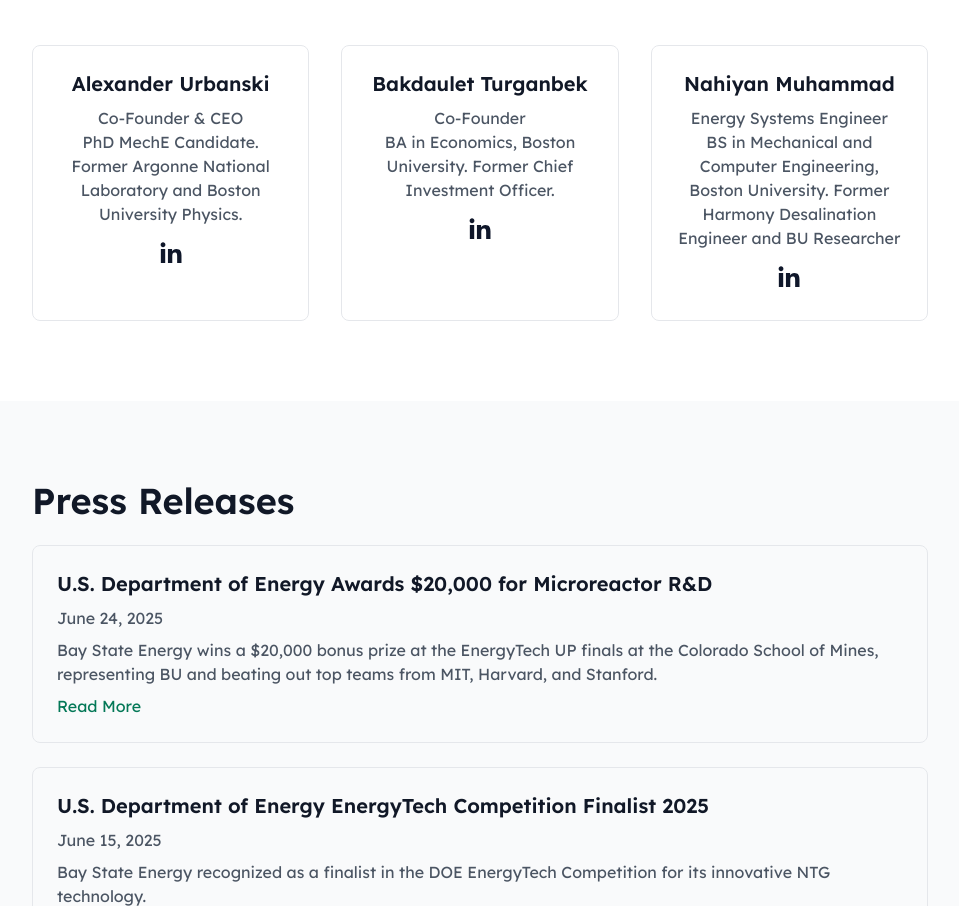
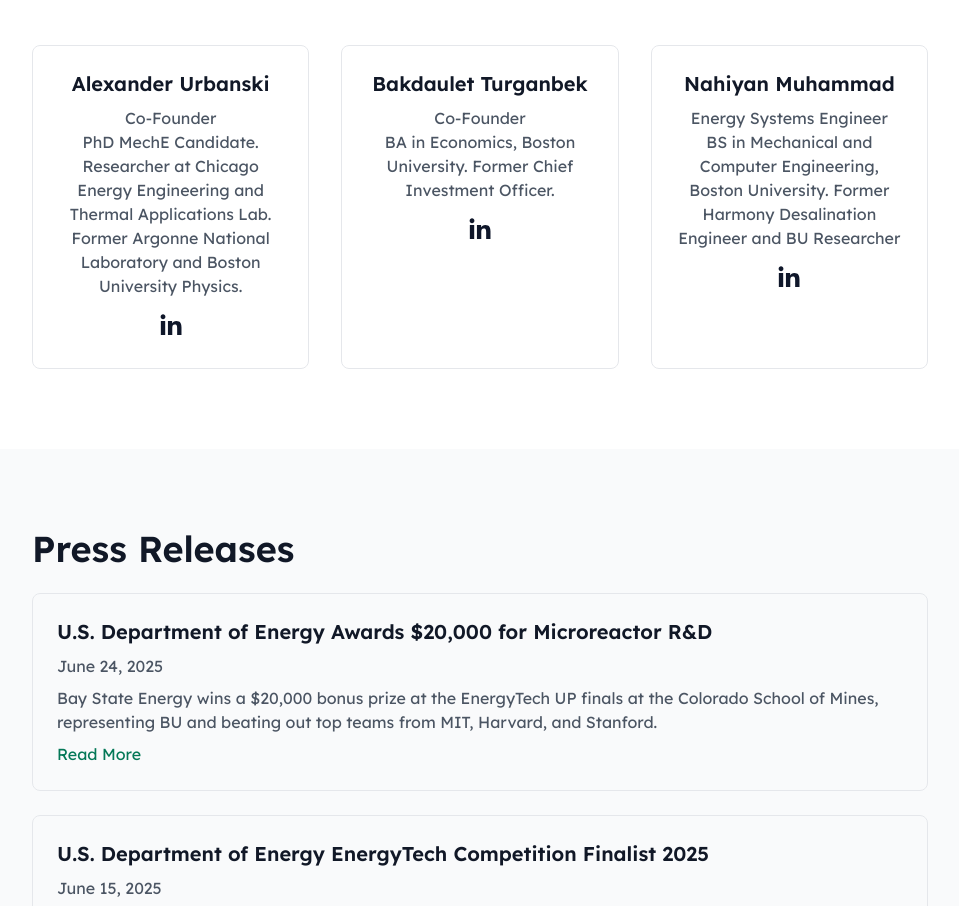
Before and after one commit to alexanderurbanski/bay-state-energy-site, a plain HTML site: page index.html in a window 1280 px wide. Shown: the part 3167-4073 px from the top of the page, without its empty margins (160-1119 px from the left). Drawn offline with nearby package versions, Linux system fonts and the light colour scheme.

Commit message:
cheeta lab on alex profile

```diff
--- a/index.html
+++ b/index.html
@@ -183,8 +183,8 @@
         <!-- Alexander Urbanski -->
         <div class="p-6 border rounded-lg hover:shadow-lg transition-shadow" data-aos="fade-up" data-aos-delay="100">
           <h3 class="font-semibold text-xl mb-2">Alexander Urbanski</h3>
-          <p class="text-gray-600">Co-Founder &amp CEO</p>
-          <p class="text-gray-600">PhD MechE Candidate. Former Argonne National Laboratory and Boston University Physics.</p>
+          <p class="text-gray-600">Co-Founder</p>
+          <p class="text-gray-600">PhD MechE Candidate. Researcher at Chicago Energy Engineering and Thermal Applications Lab. Former Argonne National Laboratory and Boston University Physics.</p>
           <a href="https://www.linkedin.com/in/aurban42/" target="_blank" rel="noopener noreferrer" class="inline-block mt-4">
             <img src="assets/linkedin-icon.svg" alt="LinkedIn" class="w-6 h-6" />
           </a>
```
